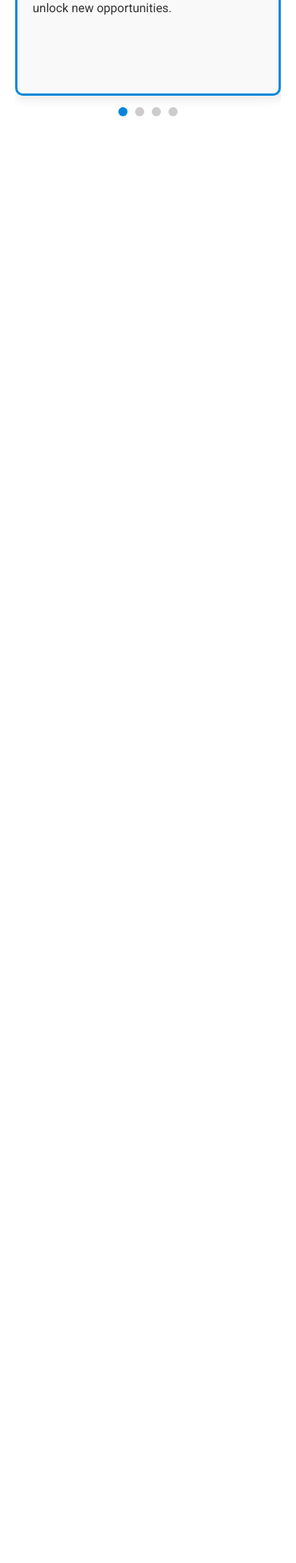
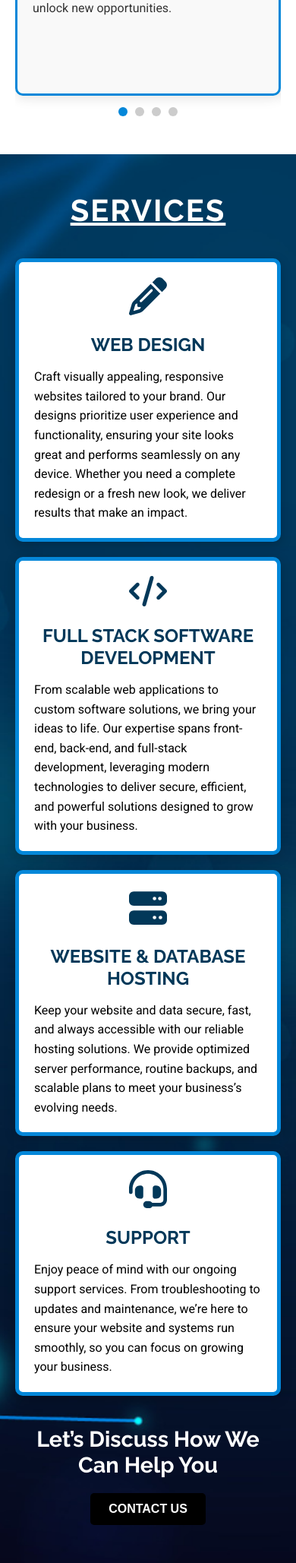
Before and after one commit to Jaycode88/Jaycode, a Flask app: page / in a window 390 px wide; the page is wider, and only the part inside the window is pictured. Shown: the part 1640-3697 px from the top of that part at 76% size. Before the commit the page ends 1793 px from the top of that part, so only its background shows below. Run offline with Flask 3, Linux system fonts and the light colour scheme.

Commit message:
Add Services section with fully responsive styling

```diff
--- /dev/null
+++ b/static/css/services.css
@@ -0,0 +1,99 @@
+#services {
+    background-image: url('/static/images/hero-bg.jpg');
+    background-size: cover;
+    background-position: center;
+    padding: 50px 20px;
+    text-align: center;
+    color: #fff;
+}
+
+#services .section-title {
+    font-family: "Raleway", sans-serif;
+    font-size: 2.5rem;
+    text-transform: uppercase;
+    margin-bottom: 40px;
+    letter-spacing: 2px;
+    color: #fff;
+}
+
+.services-container {
+    display: grid;
+    grid-template-columns: repeat(auto-fit, minmax(250px, 1fr));
+    gap: 20px;
+    margin: 0 auto;
+    max-width: 1200px;
+}
+
+.service-card {
+    background: #fff;
+    color: #000;
+    border: 5px solid #0487D9;
+    border-radius: 10px;
+    padding: 20px;
+    text-align: center;
+    box-shadow: 0 4px 15px rgba(0, 0, 0, 0.2);
+    transition: transform 0.3s ease, box-shadow 0.3s ease;
+}
+
+.service-card:hover {
+    transform: scale(1.05);
+    box-shadow: 0 8px 20px rgba(0, 0, 0, 0.3);
+}
+
+.service-card img {
+    width: 50px;
+    height: auto;
+    margin-bottom: 20px;
+}
+
+.service-card h3 {
+    font-family: "Raleway", sans-serif;
+    font-size: 1.5rem;
+    color: #023859;
+    margin-bottom: 15px;
+    text-transform: uppercase;
+}
+
+.service-card p {
+    font-family: "Roboto", sans-serif;
+    font-size: 1rem;
+    line-height: 1.6;
+    text-align: left;
+}
+
+/* CTA Section */
+.cta {
+    margin-top: 40px;
+    text-align: center;
+}
+
+.cta h3 {
+    font-family: "Raleway", sans-serif;
+    font-size: 1.8rem;
+    color: #fff;
+    margin-bottom: 20px;
+}
+
+.cta-button {
+    background-color: #000;
+    color: #fff;
+    padding: 12px 24px;
+    border: none;
+    border-radius: 5px;
+    font-size: 1rem;
+    font-weight: bold;
+    text-transform: uppercase;
+    cursor: pointer;
+    transition: all 0.3s ease;
+}
+
+.cta-button:hover {
+    background-color: #444;
+}
+
+@media (min-width: 830px) and (max-width: 1100px) {
+    .services-container {
+        grid-template-columns: repeat(2, 1fr);
+        gap: 20px;
+    }
+}
--- a/templates/index.html
+++ b/templates/index.html
@@ -5,6 +5,7 @@
     <meta name="viewport" content="width=device-width, initial-scale=1.0">
     <link rel="stylesheet" href="/static/css/style.css">
     <link rel="stylesheet" href="/static/css/about.css">
+    <link rel="stylesheet" href="/static/css/services.css">
     <script src="/static/js/script.js" defer></script>
     <title>Jaycode</title>
 </head>
@@ -13,7 +14,7 @@
     <section id="hero">
         <!-- Logo -->
         <div class="logo">
-            <img src="/static/images/Jaycode-logo.png" alt="JayCode Logo">
+           <a href="#hero"><img src="/static/images/Jaycode-logo.png" alt="JayCode Logo"></a>
         </div>
 
         <!-- Navigation -->
@@ -147,5 +148,48 @@
             </div>
         </div>
     </section>
+
+    <!-- Services Section -->
+    <section id="services">
+        <h2 class="section-title">SERVICES</h2>
+        <div class="services-container">
+            <!-- Service Card 1 -->
+            <div class="service-card">
+                <img src="/static/images/icon-design.svg" alt="Web Design Icon">
+                <h3>Web Design</h3>
+                <p>
+                    Craft visually appealing, responsive websites tailored to your brand. Our designs prioritize user experience and functionality, ensuring your site looks great and performs seamlessly on any device. Whether you need a complete redesign or a fresh new look, we deliver results that make an impact.
+                </p>
+            </div>
+            <!-- Service Card 2 -->
+            <div class="service-card">
+                <img src="/static/images/icon-development.svg" alt="Full Stack Development Icon">
+                <h3>Full Stack Software Development</h3>
+                <p>
+                    From scalable web applications to custom software solutions, we bring your ideas to life. Our expertise spans front-end, back-end, and full-stack development, leveraging modern technologies to deliver secure, efficient, and powerful solutions designed to grow with your business.
+                </p>
+            </div>
+            <!-- Service Card 3 -->
+            <div class="service-card">
+                <img src="/static/images/icon-hosting.svg" alt="Web Hosting Icon">
+                <h3>Website & Database Hosting</h3>
+                <p>
+                    Keep your website and data secure, fast, and always accessible with our reliable hosting solutions. We provide optimized server performance, routine backups, and scalable plans to meet your business’s evolving needs.
+                </p>
+            </div>
+            <!-- Service Card 4 -->
+            <div class="service-card">
+                <img src="/static/images/icon-support.svg" alt="Support Icon">
+                <h3>Support</h3>
+                <p>
+                    Enjoy peace of mind with our ongoing support services. From troubleshooting to updates and maintenance, we’re here to ensure your website and systems run smoothly, so you can focus on growing your business.
+                </p>
+            </div>
+        </div>
+        <div class="cta">
+            <h3>Let’s Discuss How We Can Help You</h3>
+            <button class="cta-button">Contact Us</button>
+        </div>
+    </section>
 </body>
 </html>
```
